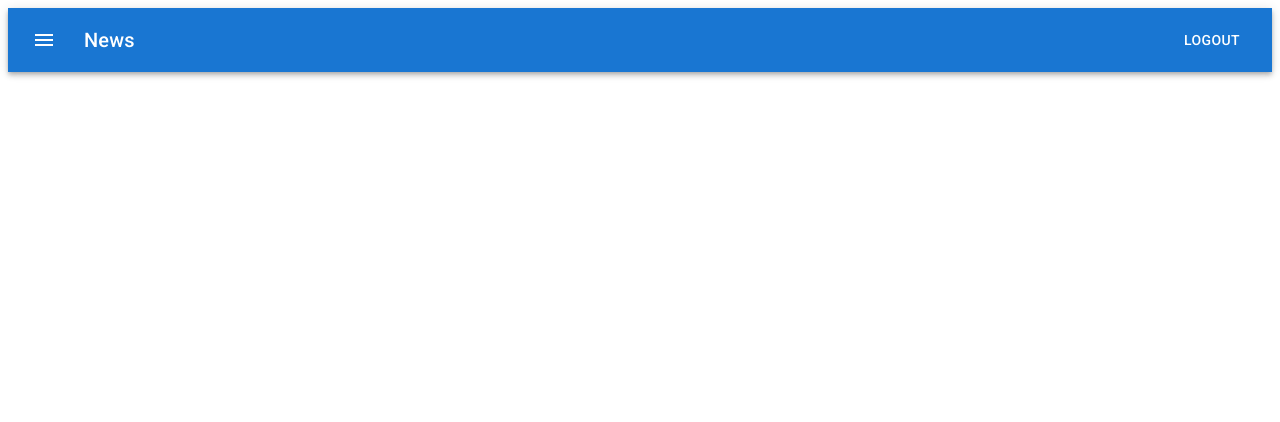
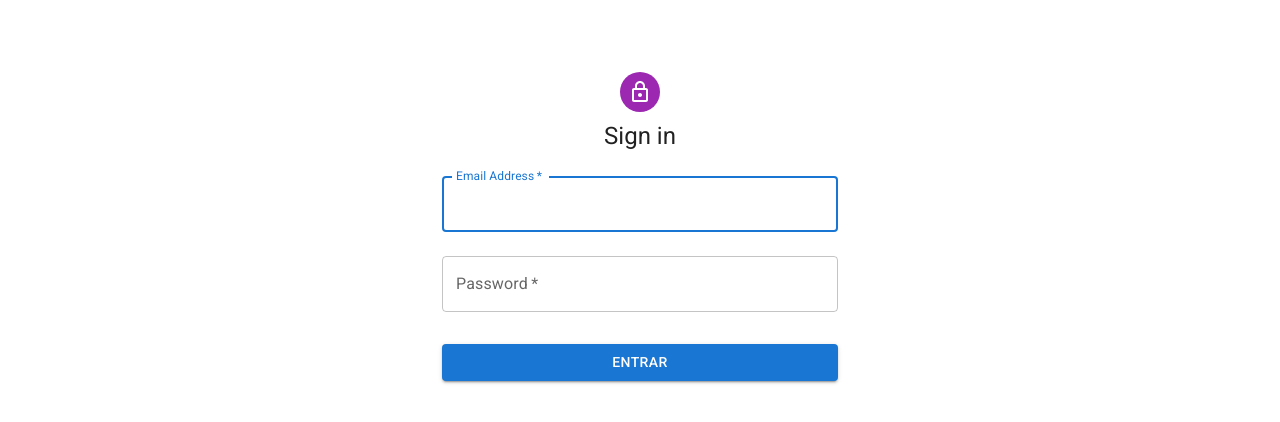
Before and after one commit to AlexanderMendivil/sistema_ith_front, a React (Create React App) app: page /auth/login in a window 1280 px wide. Shown: the top 422 px of the page. Built offline with nearby package versions, Linux system fonts and the light colour scheme; no server answers.

Commit message:
Se crearon rutas publicas y privadas, se hizo login y home

```diff
--- a/package.json
+++ b/package.json
@@ -15,6 +15,7 @@
     "chart.js": "^3.9.1",
     "react": "^18.2.0",
     "react-dom": "^18.2.0",
+    "react-router-dom": "^6.3.0",
     "react-scripts": "5.0.1",
     "styled-components": "^5.3.5",
     "web-vitals": "^2.1.4"
--- a/src/App.js
+++ b/src/App.js
@@ -1,21 +1,8 @@
-import { useEffect, useState } from 'react';
-import { getAllUsers } from './api_calls/users';
-import { ButtonAppBar } from './components/organisms/AppBar/AppBar';
+import { AppRouter } from './routes/AppRouter';
 
 function App() {
-
-  const [ data, setData ] = useState([]);
-
-  useEffect(()=>{
-    getAllUsers().then(data => setData(data)).catch( e => console.log(e) );
-
-  },[]);
-
   return (
-    <>
-    <ButtonAppBar/>
-    <p>{JSON.stringify(data, null, 2)}</p>
-    </>
+    <AppRouter/>
   );
 }
 
--- /dev/null
+++ b/src/api_calls/login.js
@@ -0,0 +1,12 @@
+import axios from 'axios';
+
+export const getLogin =  async ({ name, password }) =>{
+
+    try{
+
+        const data = await axios.post("http://localhost:3000/auth", { name, password } );
+        return data.data;
+    }catch(e){
+        console.log(e);
+    }
+}
--- a/src/index.js
+++ b/src/index.js
@@ -1,12 +1,15 @@
 import React from 'react';
 import ReactDOM from 'react-dom/client';
+import { BrowserRouter } from 'react-router-dom';
 import App from './App';
 import reportWebVitals from './reportWebVitals';
 
 const root = ReactDOM.createRoot(document.getElementById('root'));
 root.render(
   <React.StrictMode>
-    <App />
+    <BrowserRouter>
+      <App />
+    </BrowserRouter>
   </React.StrictMode>
 );
 
--- /dev/null
+++ b/src/pages/Login/Home/Home.jsx
@@ -0,0 +1,18 @@
+import { useEffect, useState } from 'react';
+import { getAllUsers } from '../../../api_calls/users';
+import { ButtonAppBar } from '../../../components/organisms/AppBar/AppBar';
+
+export const Home = () => {
+    const [ data, setData ] = useState([]);
+
+    useEffect(()=>{
+      getAllUsers().then(data => setData(data)).catch( e => console.log(e) );
+    },[]);
+
+  return (
+    <>
+    <ButtonAppBar/>
+    <p>{JSON.stringify(data, null, 2)}</p>
+    </>
+  )
+}
--- /dev/null
+++ b/src/pages/Login/Login.jsx
@@ -0,0 +1,82 @@
+import Avatar from '@mui/material/Avatar';
+import Button from '@mui/material/Button';
+import CssBaseline from '@mui/material/CssBaseline';
+import TextField from '@mui/material/TextField';
+import FormControlLabel from '@mui/material/FormControlLabel';
+import Checkbox from '@mui/material/Checkbox';
+import Link from '@mui/material/Link';
+import Grid from '@mui/material/Grid';
+import Box from '@mui/material/Box';
+import LockOutlinedIcon from '@mui/icons-material/LockOutlined';
+import Typography from '@mui/material/Typography';
+import Container from '@mui/material/Container';
+import { createTheme, ThemeProvider } from '@mui/material/styles';
+import { getLogin } from '../../api_calls/login';
+
+const theme = createTheme();
+
+export const Login = () => {
+  const handleSubmit = (event) => {
+    event.preventDefault();
+    // getLogin();
+    const data = new FormData(event.currentTarget);
+    console.log({
+      email: data.get('email'),
+      password: data.get('password'),
+    });
+  };
+
+  return (
+    <ThemeProvider theme={theme}>
+      <Container component="main" maxWidth="xs">
+        <CssBaseline />
+        <Box
+          sx={{
+            marginTop: 8,
+            display: 'flex',
+            flexDirection: 'column',
+            alignItems: 'center',
+          }}
+        >
+          <Avatar sx={{ m: 1, bgcolor: 'secondary.main' }}>
+            <LockOutlinedIcon />
+          </Avatar>
+          <Typography component="h1" variant="h5">
+            Sign in
+          </Typography>
+          <Box component="form" onSubmit={handleSubmit} noValidate sx={{ mt: 1 }}>
+            <TextField
+              margin="normal"
+              required
+              fullWidth
+              id="email"
+              label="Email Address"
+              name="email"
+              autoComplete="email"
+              autoFocus
+            />
+            <TextField
+              margin="normal"
+              required
+              fullWidth
+              name="password"
+              label="Password"
+              type="password"
+              id="password"
+              autoComplete="current-password"
+            />
+
+            <Button
+              type="submit"
+              fullWidth
+              variant="contained"
+              sx={{ mt: 3, mb: 2 }}
+            >
+              Entrar
+            </Button>
+          </Box>
+        </Box>
+      </Container>
+    </ThemeProvider>
+  );
+}
--- /dev/null
+++ b/src/routes/AppRouter.jsx
@@ -0,0 +1,22 @@
+import { Routes, Route } from "react-router-dom"
+import { PublicRoutes } from "./PublicRoutes/PublicRoutes"
+import { AuthRoutes } from "./PublicRoutes/AuthRoutes"
+import { PrivateRoutes } from "./PrivateRoutes/PrivateRoutes"
+import { Home } from "../pages/Login/Home/Home"
+
+export const AppRouter = () => {
+  return (
+    <Routes>
+        <Route path='/auth/*' element={
+            <PublicRoutes>
+                <AuthRoutes />
+            </PublicRoutes>
+        }/>
+        <Route path='/' element={
+            <PrivateRoutes>
+                <Home/>
+            </PrivateRoutes>
+        }/>
+    </Routes>
+  )
+}
--- /dev/null
+++ b/src/routes/PrivateRoutes/PrivateRoutes.jsx
@@ -0,0 +1,7 @@
+import { Navigate } from "react-router-dom"
+
+export const PrivateRoutes = ( { children } ) => {
+
+    const user = localStorage.getItem('user');
+  return ( user ) ? children : <Navigate to='/auth/login'/>;
+}
--- /dev/null
+++ b/src/routes/PublicRoutes/AuthRoutes.jsx
@@ -0,0 +1,11 @@
+import { Routes, Route, Navigate } from "react-router-dom"
+import { Login } from '../../pages/Login/Login'
+
+export const AuthRoutes = () => {
+  return (
+    <Routes>
+        <Route path='/login' element={<Login />}/>
+        <Route path='/*' element={<Navigate to='/auth/login' />}/>
+    </Routes>
+  )
+}
--- /dev/null
+++ b/src/routes/PublicRoutes/PublicRoutes.jsx
@@ -0,0 +1,7 @@
+import { Navigate } from "react-router-dom"
+
+export const PublicRoutes = ( { children } ) => {
+
+    const user = localStorage.getItem('user');
+  return ( user ) ? <Navigate to='/Home'/> : children;
+}
```
Also changed, not shown: 1 other file (tests, documents, lock files or other folders).
